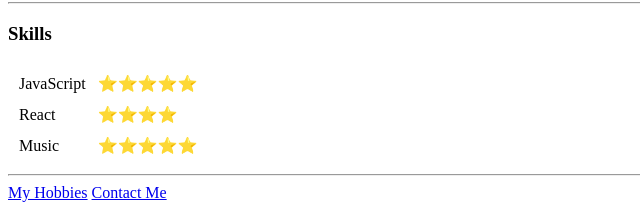
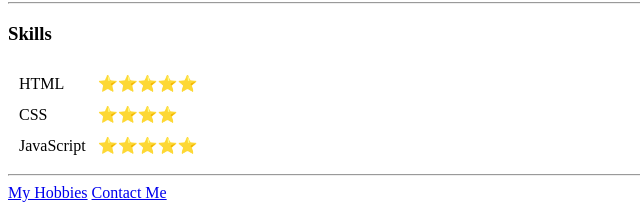
Before and after one commit to DannyThomas1/cv, a plain HTML site: page index.html in a window 1280 px wide. Shown: the part 831-1038 px from the top of the page, 0-640 px from the left. Drawn offline with Linux system fonts and the light colour scheme.

Commit message:
Update index.html

```diff
--- a/index.html
+++ b/index.html
@@ -53,15 +53,15 @@
         <h3>Skills</h3>
         <table cellspacing="10">
             <tr>
-                <td>JavaScript</td>
+                <td>HTML</td>
                 <td>⭐️⭐️⭐️⭐️⭐️</td>
             </tr>
             <tr>
-                <td>React</td>
+                <td>CSS</td>
                 <td>⭐️⭐️⭐️⭐️</td>
             </tr>
             <tr>
-                <td>Music</td>
+                <td>JavaScript</td>
                 <td>⭐️⭐️⭐️⭐️⭐️</td>
             </tr>
         </table>
```
